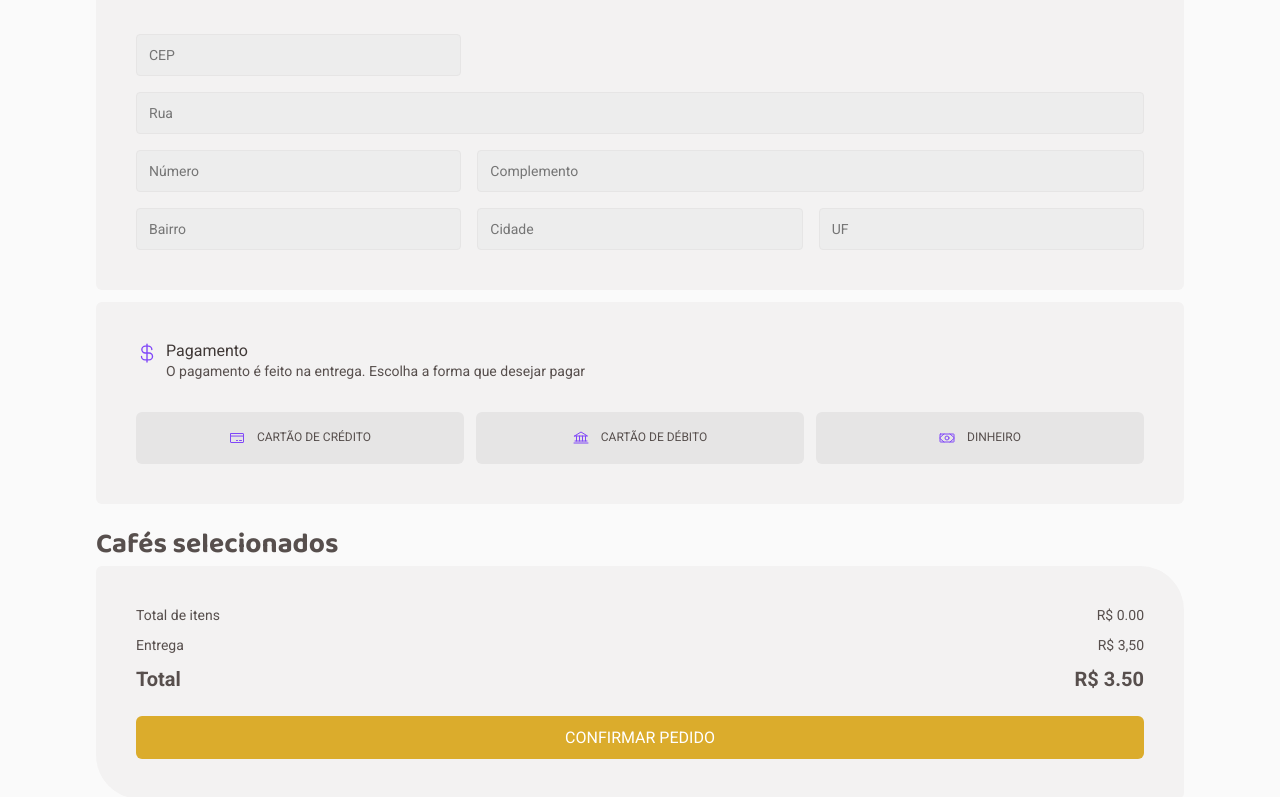
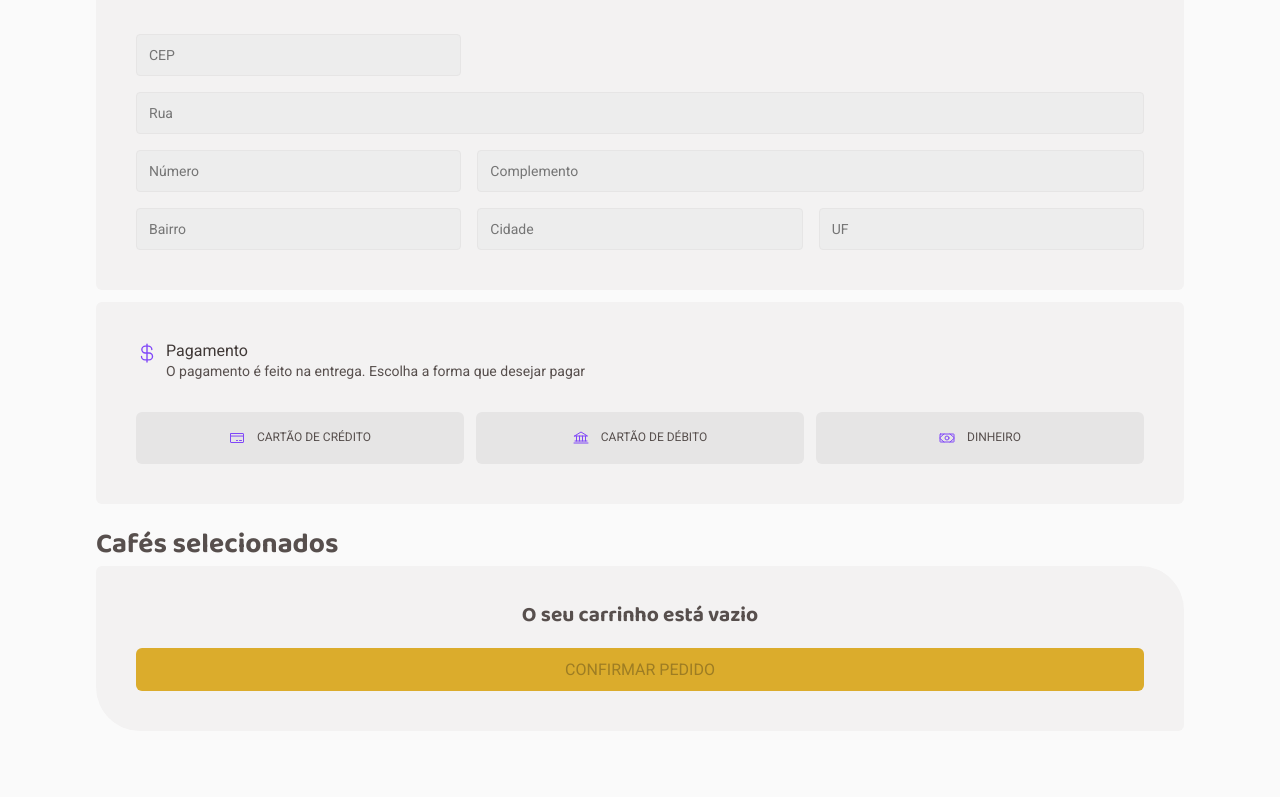
Before and after one commit to JoaoPedroVicentin/coffee-delivery, a React (Vite) app: page /checkout in a window 1280 px wide. Shown: the part 251-1048 px from the top of the page. After the commit the page ends 1014 px from the top, so only its background shows below. Built offline with nearby package versions, Linux system fonts and the light colour scheme.

Commit message:
aaa
mnvgfch

```diff
--- a/src/pages/Checkout/components/Purchase/index.tsx
+++ b/src/pages/Checkout/components/Purchase/index.tsx
@@ -1,13 +1,13 @@
 import { useContext } from "react";
 import { PurchaseContext } from "../../../../contexts/PurchaseContext";
 import { Product } from "./Products";
-import { ButtonPurchase, PurchaseContainer, ValueDescription, ValuePurchase} from "./styled";
+import { ButtonPurchase, PurchaseContainer, ValueDescription, ValuePurchase } from "./styled";
 
 export function Purchase() {
 
-    const {listPurchase, subTotal, totalOrder} = useContext(PurchaseContext)
-
-    return(
+    const { listPurchase, subTotal, totalOrder } = useContext(PurchaseContext)
+//gjhg
+    return (
         <PurchaseContainer>
             {listPurchase.map(purchase => {
                 return (
@@ -15,9 +15,13 @@ export function Purchase() {
                         id={purchase.id}
                         coffee={purchase.coffee}
                         qtde={purchase.qtde}
-                    value={purchase.value}/>
+                        value={purchase.value} />
                 )
             })}
+            {listPurchase.length === 0 && (
+                <h2>O seu carrinho está vazio</h2>
+            )}
+            {listPurchase.length > 0 && (
                 <ValuePurchase>
                     <ValueDescription>
                         <p>Total de itens</p>
@@ -32,7 +36,8 @@ export function Purchase() {
                         <strong>R$ {totalOrder.toFixed(2)}</strong>
                     </ValueDescription>
                 </ValuePurchase>
-            <ButtonPurchase><a href="/success">CONFIRMAR PEDIDO</a></ButtonPurchase>
+            )}
+            <ButtonPurchase type="submit" disabled={listPurchase.length <= 0}>CONFIRMAR PEDIDO</ButtonPurchase>
         </PurchaseContainer>
     )
 }
```
Lines whose indentation alone changed are shown as unchanged.
